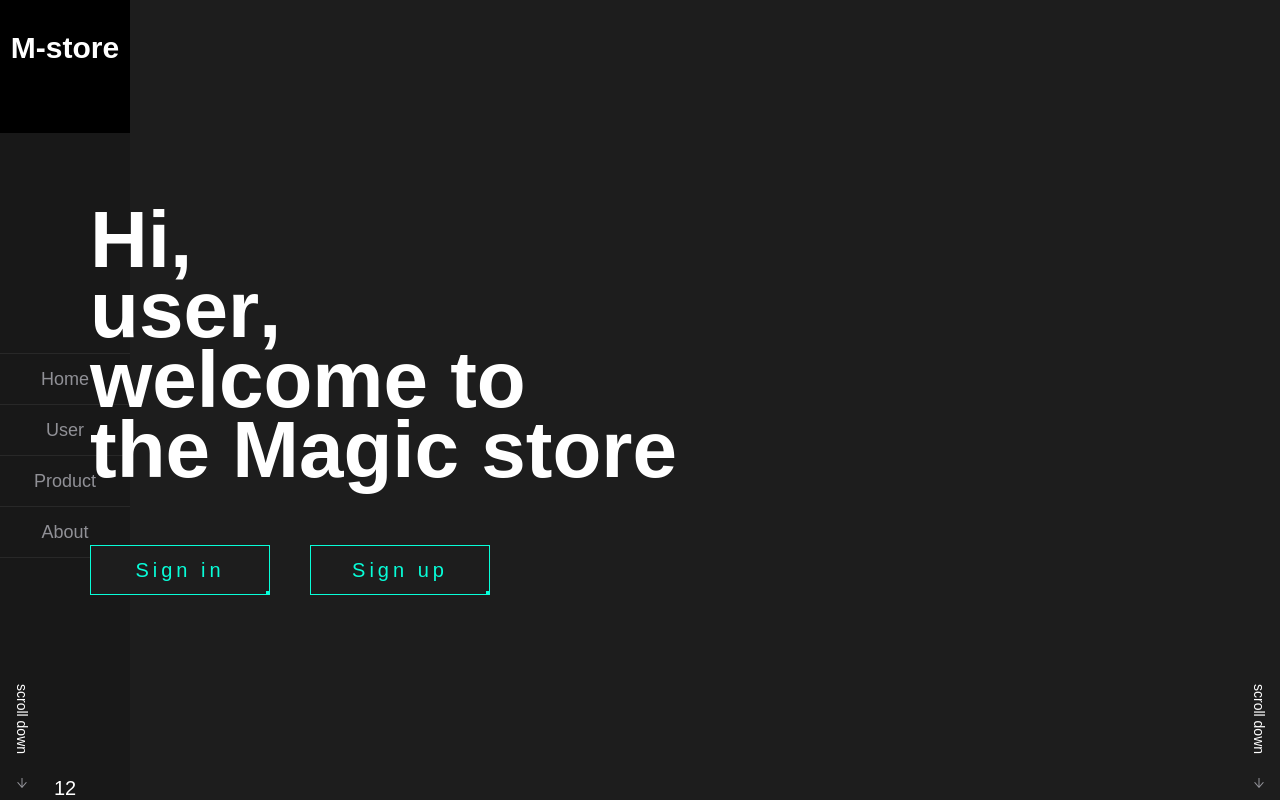
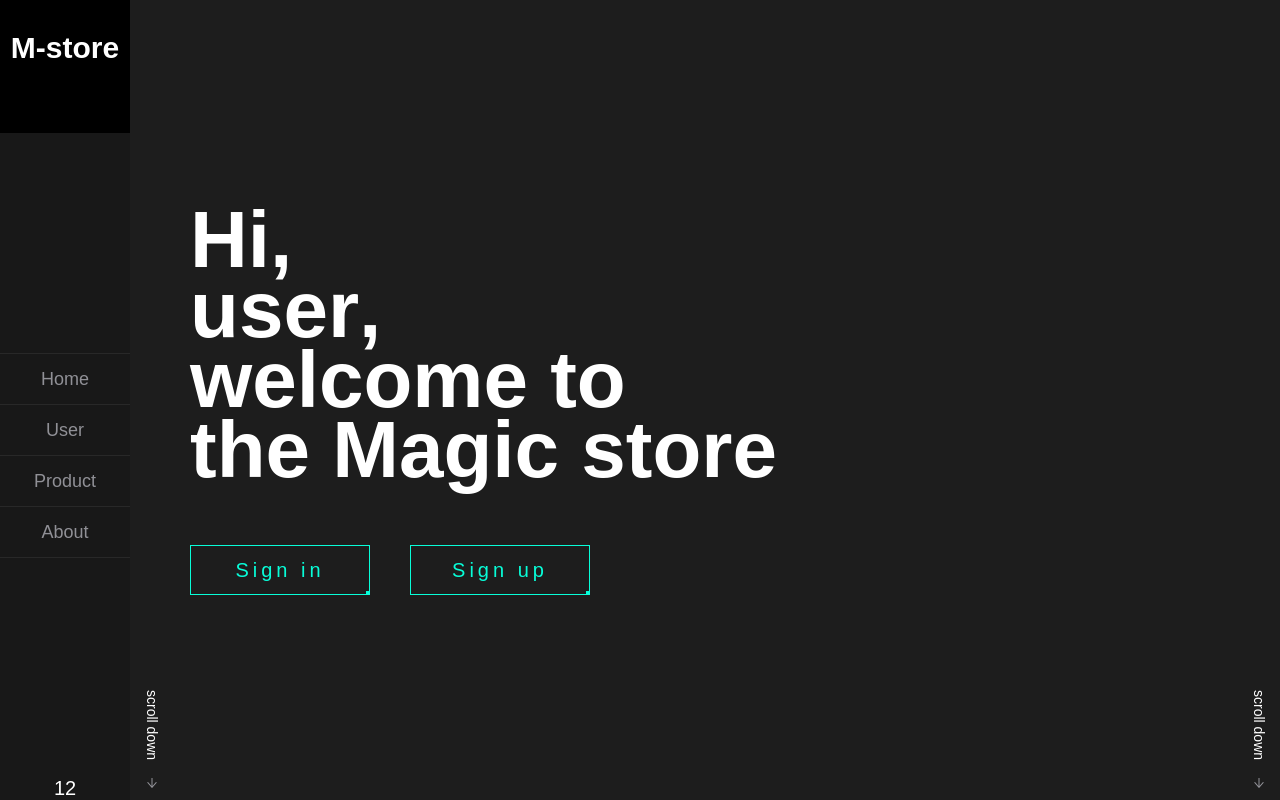
Before and after one commit to radomir-radionov/magicStoreApp, a React (Create React App) app: page / in a window 1280 px wide. Shown: the top 800 px of the page. Built offline with nearby package versions, Linux system fonts and the light colour scheme; no server answers.

Commit message:
feat: add spinner for requests

```diff
--- a/src/components/Spinner/styles.ts
+++ b/src/components/Spinner/styles.ts
@@ -1,15 +1,22 @@
+import { colors } from "styles";
 import styled from "styled-components";
 
 export const Spiner = styled.div`
   position: absolute;
-  top: 170px;
+  top: 50%;
   border: 16px solid #f3f3f3;
   border-top: 16px solid;
   border-radius: 50%;
   width: 80px;
   height: 80px;
+  margin-left: auto;
+  margin-right: auto;
+  left: 0;
+  right: 0;
+  text-align: center;
   animation: spin 2s linear infinite;
   background-color: rgba(0, 0, 0, 0.2);
+  color: ${colors.BACKGROUND_BLACK};
 
   @keyframes spin {
     0% {
--- a/src/modules/GameFilter/GameFilter.tsx
+++ b/src/modules/GameFilter/GameFilter.tsx
@@ -2,7 +2,7 @@ import { FiltersBar, GameList } from "modules";
 import { Spinner } from "components";
 import { useSelector } from "react-redux";
 import { filteredGamesSelector, isLoadingSelector } from "redux/game/selectors";
-import { Content, FilteredGames, GameFilterStyled, Hr, Title } from "./styles";
+import { FilteredGames, GameFilterStyled, Hr, Title } from "./styles";
 
 const GameFilter = () => {
   const filteredGames = useSelector(filteredGamesSelector);
--- a/src/modules/GameFilter/styles.ts
+++ b/src/modules/GameFilter/styles.ts
@@ -12,6 +12,7 @@ export const GameFilterStyled = styled.div`
 `;
 
 export const FilteredGames = styled.div`
+  position: relative;
   display: flex;
   flex-direction: column;
   width: 100%;
--- a/src/modules/Greetings/styles.ts
+++ b/src/modules/Greetings/styles.ts
@@ -1,4 +1,4 @@
-import { colors, typography } from "styles";
+import { colors } from "styles";
 import styled, { keyframes } from "styled-components";
 import { AiOutlineArrowDown } from "react-icons/ai";
 
@@ -8,10 +8,13 @@ const BounceAnimation = keyframes`
   100% { padding-bottom: 0 }
 `;
 
-export const GreetingsStyled = styled.section`
+export const GreetingsStyled = styled.div`
   display: flex;
   flex-direction: column;
-  gap: 60px;
+  justify-content: center;
+  gap: 6rem;
+  height: 100vh;
+  padding: 6rem;
 `;
 
 export const GreetingsZone = styled.div``;
@@ -26,6 +29,7 @@ export const ScrollDownRight = styled.div`
   bottom: 1rem;
   right: 10px;
   writing-mode: vertical-lr;
+  z-index: 0;
 `;
 
 export const ScrollDownLeft = styled.div`
--- a/src/pages/HomePage/HomePage.tsx
+++ b/src/pages/HomePage/HomePage.tsx
@@ -1,10 +1,47 @@
-import { Greetings } from "modules";
-import { HomePageStyled } from "./styles";
+import { Spinner } from "components";
+import { GameList, Greetings, SearchBar } from "modules";
+import { useEffect } from "react";
+import { useDispatch, useSelector } from "react-redux";
+import { useSearchParams } from "react-router-dom";
+import { gameActions } from "redux/game";
+import { isLoadingSelector, searchedGamesSelector } from "redux/game/selectors";
+import { HomePageStyled, SectionStyled, SectionSeatchBar } from "./styles";
 
 const HomePage = () => {
+  const dispatch = useDispatch();
+  const searchedGames = useSelector(searchedGamesSelector);
+  const isLoading = useSelector(isLoadingSelector);
+  const [searchParams, setSearchParams] = useSearchParams();
+
+  const searchText = searchParams.get("searchText") || "";
+
+  const onSelectedValue = (key: string, searchParam: string) => {
+    searchParams.set(key, searchParam);
+    setSearchParams(searchParams);
+  };
+
+  useEffect(() => {
+    dispatch(gameActions.getSearchedGames(searchText));
+  }, [dispatch, searchText]);
+
   return (
     <HomePageStyled>
-      <Greetings />
+      <SectionStyled>
+        <Greetings />
+      </SectionStyled>
+      <SectionSeatchBar>
+        <SearchBar
+          searchParam={searchText}
+          onSelectedParams={onSelectedValue}
+        />
+        {isLoading ? (
+          <Spinner />
+        ) : searchedGames ? (
+          <GameList games={searchedGames} />
+        ) : (
+          <p>Nothing was found</p>
+        )}
+      </SectionSeatchBar>
     </HomePageStyled>
   );
 };
--- a/src/pages/HomePage/styles.ts
+++ b/src/pages/HomePage/styles.ts
@@ -3,7 +3,25 @@ import styled from "styled-components";
 export const HomePageStyled = styled.main`
   position: relative;
   display: flex;
+  flex-direction: column;
+  width: 100%;
+`;
+
+export const SectionStyled = styled.section`
+  position: relative;
+  display: flex;
+  flex-direction: column;
+  gap: 12rem;
+  width: 100%;
+`;
+
+export const SectionSeatchBar = styled.section`
+  position: relative;
+  display: flex;
+  flex-direction: column;
   align-items: center;
+  gap: 12rem;
   width: 100%;
-  padding: 9rem;
+  min-height: 100vh;
+  padding: 10rem;
 `;
--- a/src/pages/ProductPage/ProductPage.tsx
+++ b/src/pages/ProductPage/ProductPage.tsx
@@ -2,13 +2,15 @@ import { useEffect } from "react";
 import { GameList, SearchBar, TopGames, GameFilter } from "modules";
 import { useDispatch, useSelector } from "react-redux";
 import { gameActions } from "redux/game";
-import { searchedGamesSelector } from "redux/game/selectors";
+import { isLoadingSelector, searchedGamesSelector } from "redux/game/selectors";
 import { useSearchParams } from "react-router-dom";
 import { ProductPageStyled, SectionStyled } from "./styles";
+import { Spinner } from "components";
 
 const ProductPage = () => {
   const dispatch = useDispatch();
   const searchedGames = useSelector(searchedGamesSelector);
+  const isLoading = useSelector(isLoadingSelector);
   const [searchParams, setSearchParams] = useSearchParams();
 
   const searchText = searchParams.get("searchText") || "";
@@ -25,14 +27,6 @@ const ProductPage = () => {
   return (
     <ProductPageStyled>
       <SectionStyled>
-        <SearchBar
-          searchParam={searchText}
-          onSelectedParams={onSelectedValue}
-        />
-        <GameList games={searchedGames} />
-        <TopGames />
-      </SectionStyled>
-      <SectionStyled>
         <GameFilter />
       </SectionStyled>
     </ProductPageStyled>
--- a/src/pages/ProductPage/styles.ts
+++ b/src/pages/ProductPage/styles.ts
@@ -9,6 +9,8 @@ export const ProductPageStyled = styled.div`
 
 export const SectionStyled = styled.section`
   display: flex;
+  flex-direction: column;
+  align-items: center;
   gap: 12rem;
   width: 100%;
   min-height: 100vh;
--- a/src/redux/game/saga.ts
+++ b/src/redux/game/saga.ts
@@ -21,11 +21,14 @@ export function* getSearchedGamesSaga({
   payload,
 }: ReturnType<typeof gameActions.getSearchedGames>) {
   try {
+    yield put(gameActions.setLoading(true));
     const response: IGame[] = yield call(() =>
       getSearchedGamesRequest(payload)
     );
     yield put(gameActions.setSearchedGames(response));
+    yield put(gameActions.setLoading(false));
   } catch (e) {
+    yield put(gameActions.setLoading(false));
     // console.log(e.response?.data?.message);
   }
 }
--- a/src/redux/user/slice.tsx
+++ b/src/redux/user/slice.tsx
@@ -5,7 +5,7 @@ import { IChangedUserData, IUserState } from "./types";
 const initialState: IUserState = {
   isAuth: false,
   userData: {} as IUser,
-  isLoading: false,
+  isLoading: true,
   error: {
     isError: false,
     status: null,
--- a/src/styles/globalStyles.ts
+++ b/src/styles/globalStyles.ts
@@ -19,6 +19,7 @@ const GlobalStyles = createGlobalStyle`
   }
 
   body {
+    padding-left: 13rem;
     font-size: 2rem;
     overflow-x: hidden;
   }
@@ -26,7 +27,6 @@ const GlobalStyles = createGlobalStyle`
   #root {
     display: flex;
     min-height: 100%;
-    width: 100vw;
   }
 
   ul, ol, li, h1, h2, h3, h4, h5, h6, p {
```
